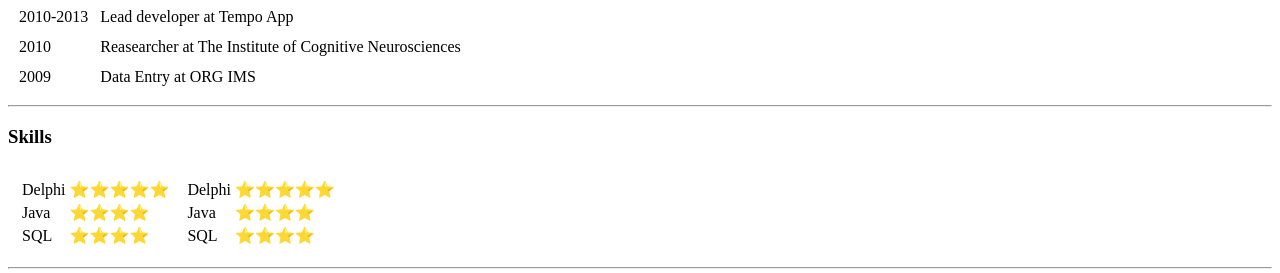
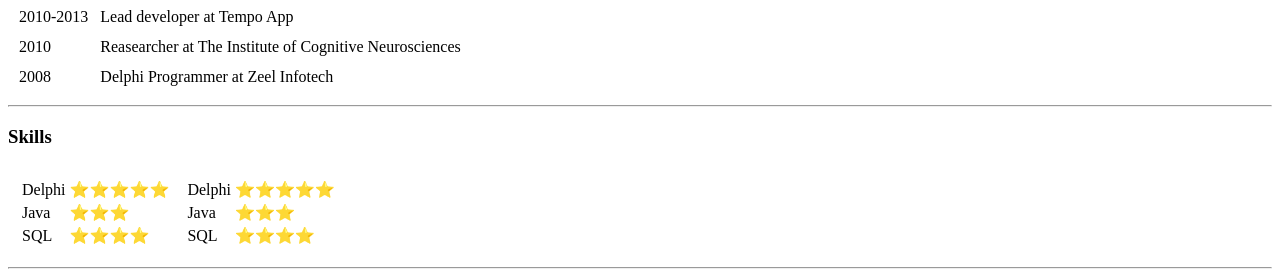
Before and after one commit to AbhishekKhedekar/cv, a plain HTML site: page index.html in a window 1280 px wide. Shown: the part 685-958 px from the top of the page. Drawn offline with Linux system fonts and the light colour scheme.

Commit message:
Add files via upload

```diff
--- a/index.html
+++ b/index.html
@@ -42,8 +42,8 @@
     </tbody>
     <tfoot>
       <tr>
-        <td>2009</td>
-        <td>Data Entry at ORG IMS</td>
+        <td>2008</td>
+        <td>Delphi Programmer at Zeel Infotech</td>
       </tr>
     </tfoot>
   </table>
@@ -59,7 +59,7 @@
           </tr>
           <tr>
             <td>Java</td>
-            <td>⭐⭐⭐⭐</td>
+            <td>⭐⭐⭐</td>
           </tr>
           <tr>
             <td>SQL</td>
@@ -75,7 +75,7 @@
           </tr>
           <tr>
             <td>Java</td>
-            <td>⭐⭐⭐⭐</td>
+            <td>⭐⭐⭐</td>
           </tr>
           <tr>
             <td>SQL</td>
```
